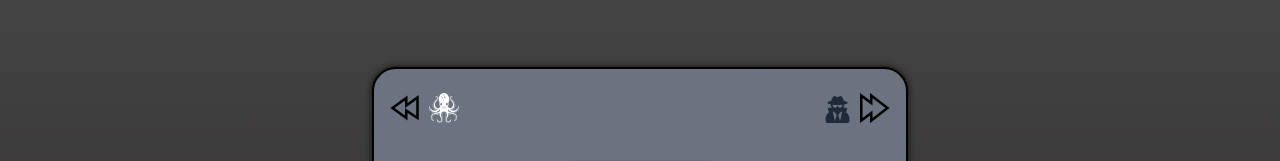
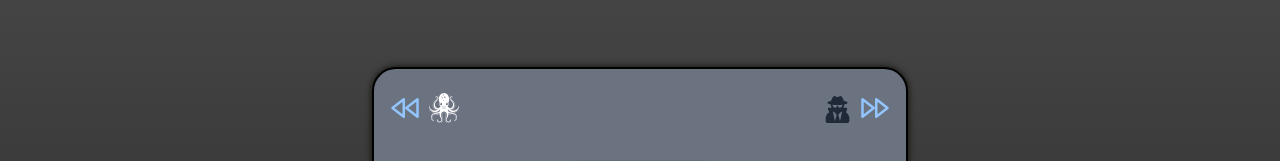
Before and after one commit to MyBaBB/MyBABB-Remember, a React (Vite) app: page / in a window 1280 px wide. Shown: the part 138-299 px from the top of the page. Built offline with nearby package versions, Linux system fonts and the light colour scheme.

Commit message:
adjusted the secret man

```diff
--- a/src/TodoFolder/NewTodoForm.jsx
+++ b/src/TodoFolder/NewTodoForm.jsx
@@ -1,10 +1,10 @@
 /* eslint-disable react/prop-types */
 import { useState } from "react";
-import { SlControlRewind } from "react-icons/sl";
+import { FiFastForward } from "react-icons/fi";
 import { FaUserSecret } from "react-icons/fa";
 import { SiTestinglibrary } from "react-icons/si";
-import { GrFastForward } from "react-icons/gr";
-import { GrRewind } from "react-icons/gr";
+import { LiaFastForwardSolid } from "react-icons/lia";
+import { FiRewind } from "react-icons/fi";
 export function NewTodoForm({ onSubmit }) {
   const [newItem, setNewItem] = useState("");
 
@@ -24,7 +24,7 @@ export function NewTodoForm({ onSubmit }) {
 <div className="inline-block ">
     <a href="https://resume-hub.mybabb.com/">
     <div className=" rewindButton relative   w-fit inline-block   z-50    text-white  ">
-      <span className="inline-block mt-2 text-blue-300"> <GrRewind size={30}/></span>&nbsp;&nbsp;
+      <span className="inline-block mt-2 text-blue-300"> < FiRewind  size={30}/></span>&nbsp;&nbsp;
       <span className="inline-block"> <SiTestinglibrary   size={30}/></span>
     </div>
     </a>
@@ -32,10 +32,10 @@ export function NewTodoForm({ onSubmit }) {
 
      <div className="inline-block  ">
     <a href="https://mybabb.github.io/MyBaBB_Password_Machine/">
-    <div className=" rewindButton relative z-50    inline-block mb-[-5rem]  ">
+    <div className=" rewindButton relative z-50    inline-block    ">
 
     <span className="inline-block text-gray-800"><FaUserSecret size={27}/></span>&nbsp;&nbsp;
-      <span className="inline-block mt-2 text-blue-300"><GrFastForward size={30}/></span>
+      <span className="inline-block mt-2 text-blue-300"><FiFastForward size={30}/></span>
 
    </div>
      </a>
```
